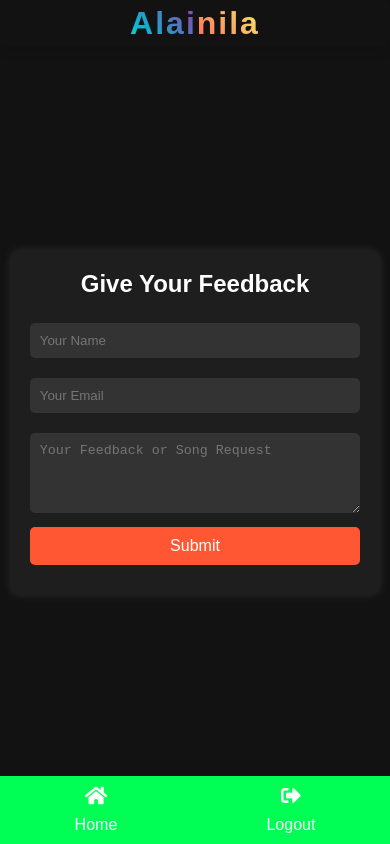
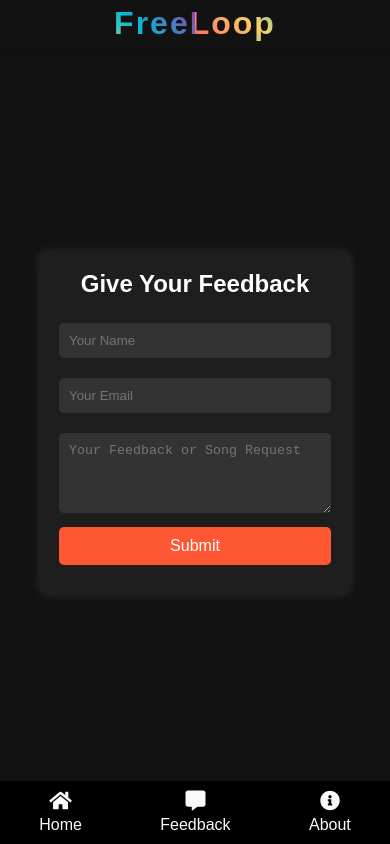
Before and after one commit to Mohanraj2622/harish_playlist, a plain HTML site: page feedback.html in a window 390 px wide. Drawn offline with Linux system fonts and the light colour scheme.

Commit message:
Update feedback.html

```diff
--- a/feedback.html
+++ b/feedback.html
@@ -6,7 +6,6 @@
     <title>Feedback Form</title>
     <link rel="stylesheet" href="style.css">
     <link rel="stylesheet" href="https://cdnjs.cloudflare.com/ajax/libs/font-awesome/5.15.4/css/all.min.css">
-
     <style>
         body {
             font-family: Arial, sans-serif;
@@ -24,8 +23,9 @@
             padding: 20px;
             border-radius: 10px;
             box-shadow: 0 0 10px rgba(255, 255, 255, 0.1);
-            width: 90%;
+            width: 80%;
             max-width: 400px;
+
         }
         .form-container h2 {
             text-align: center;
@@ -51,39 +51,13 @@
             cursor: pointer;
             transition: background 0.3s ease-in-out;
         }
-        button:hover {
-            background: #e64a19;
-        }
-        .bottom-menu {
-            display: flex;
-            justify-content: space-around;
-            width: 100%;
-            position: absolute;
-            bottom: 0px;
-            background-color: rgb(0, 255, 85);
-        }
-        .menu-item {
-            color: white;
-            text-decoration: none;
-            font-size: 16px;
-            display: flex;
-            align-items: center;
-            gap: 5px;
-            border-radius: 20%;
-
-        }
-        @media (max-width: 600px) {
-            .form-container {
-                width: 95%;
-            }
-        }
     </style>
 </head>
 <body>
-    <nav class="head_container">
-        <h3 class="header">Alainila</h3>
-      <!--<h4 class="Welcome">W</h4>-->
-      </nav>
+    <!-- Top Menu -->
+     <nav class="head_container">
+        <div class="header">FreeLoop</div>
+     </nav>
     <div class="form-container">
         <h2>Give Your Feedback</h2>
         <form id="feedbackForm" action="https://usebasin.com/f/2cdcfe6cf4b2" method="POST">
@@ -94,36 +68,19 @@
         </form>
         <p id="response" style="text-align:center; margin-top:10px;"></p>
     </div>
+
+    <!-- Bottom Menu -->
     <div class="bottom-menu">
-        <a href="index.html" class="menu-item">
-            <i class="fas fa-home"></i>
-            <span>Home</span>
+        <a href="index.html" class="menu-item" aria-label="Home">
+            <i class="fas fa-home"></i><span>Home</span>
         </a>
-        <a href="#" class="menu-item logout-btn">
-            <i class="fas fa-sign-out-alt"></i>
-            <span>Logout</span>
+        <a href="feedback.html" class="menu-item" aria-label="Feedback">
+            <i class="fas fa-comment-alt"></i><span>Feedback</span>
+        </a>
+        <a href="about.html" class="menu-item" aria-label="Album">
+            <i class="fas fa-info-circle"></i><span>About</span>
         </a>
     </div>
-    <div id="offlineMessage" style="display: none; background: red; color: white; padding: 10px; text-align: center;">
-  No Internet Connection! Please reconnect.
-</div>
-
-<script>
-  function updateOnlineStatus() {
-    let offlineMessage = document.getElementById("offlineMessage");
-    if (!navigator.onLine) {
-      offlineMessage.style.display = "block";
-    } else {
-      offlineMessage.style.display = "none";
-    }
-  }
-
-  // Run on load and listen for changes
-  window.addEventListener("load", updateOnlineStatus);
-  window.addEventListener("offline", updateOnlineStatus);
-  window.addEventListener("online", updateOnlineStatus);
-</script>
-
     <script>
         document.addEventListener("DOMContentLoaded", function() {
             const form = document.getElementById("feedbackForm");
@@ -148,7 +105,19 @@
                 });
             });
         });
-    </script>
+
+    document.addEventListener("keydown", function (event) {
+        if (event.ctrlKey && (event.key === "=" || event.key === "-" || event.key === "0")) {
+          event.preventDefault();
+        }
+      });
+
+      document.addEventListener("wheel", function (event) {
+        if (event.ctrlKey) {
+          event.preventDefault();
+        }
+      }, { passive: false });
+      </script>
     <script src="script.js"></script>
 </body>
 </html>
```
